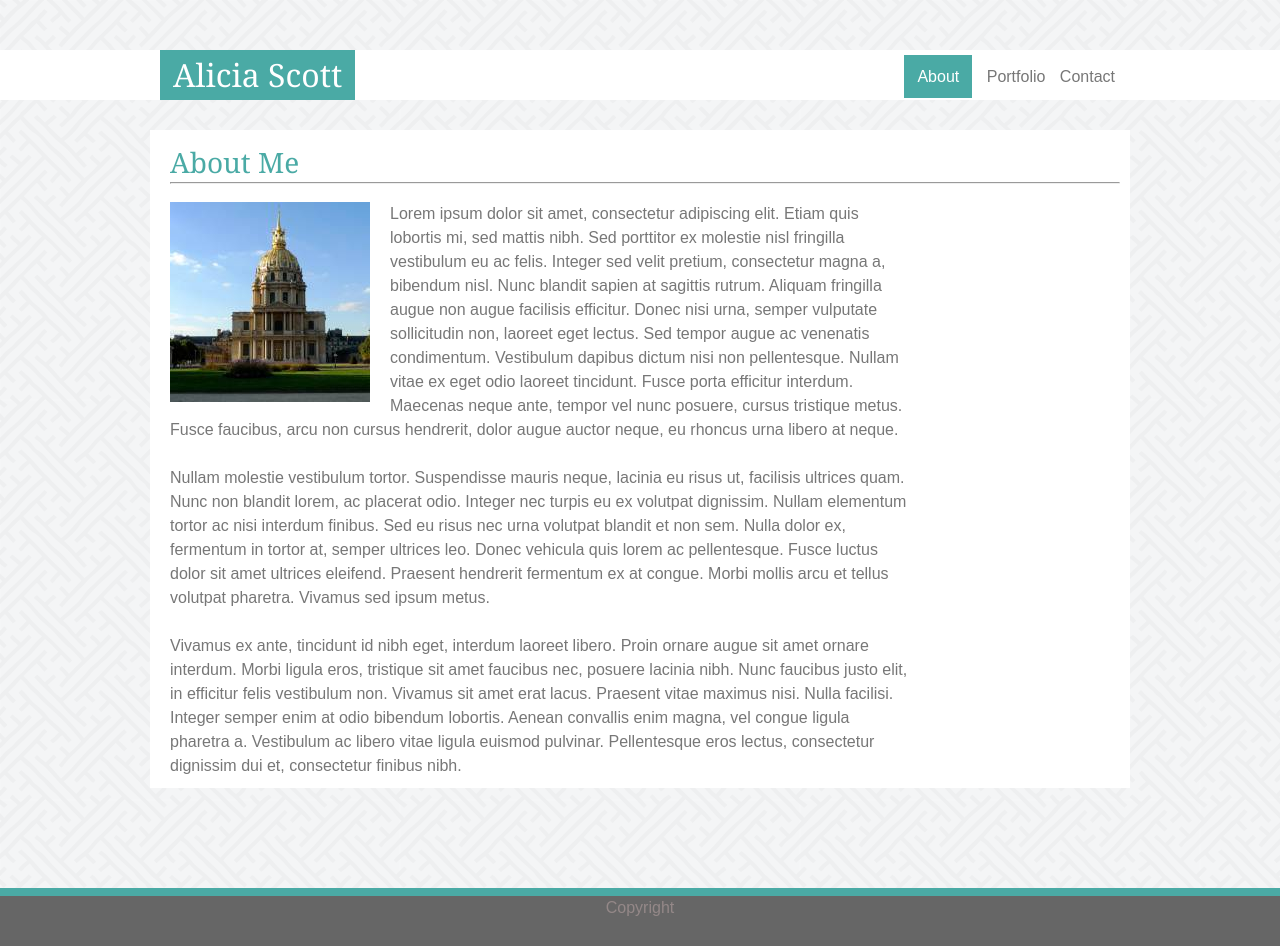
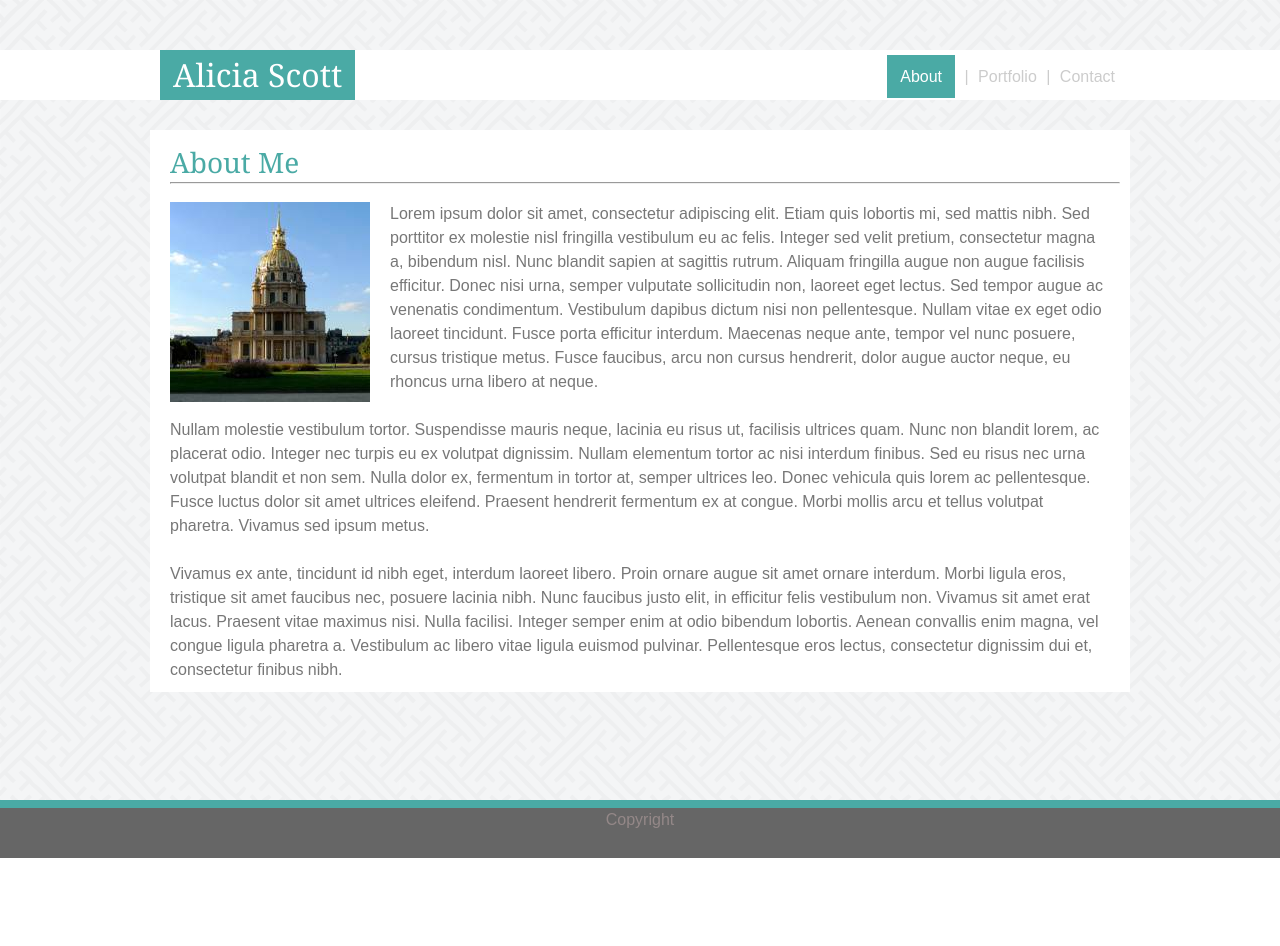
Before and after one commit to avscott562/Basic-Portfolio, a plain HTML site: page index.html in a window 1280 px wide. After the commit the page ends 858 px from the top, so only its background shows below. Drawn offline with Linux system fonts and the light colour scheme.

Commit message:
add sticky footer and styling to navlink

```diff
--- a/assets/css/style.css
+++ b/assets/css/style.css
@@ -1,3 +1,13 @@
+html, body {
+    height: 100%;
+    margin: 0;
+}
+
+.all {
+    min-height: 100%;
+    margin-bottom: -50px;
+}
+
 body {
     color: #777777;
     font-family: Arial, 'Helvetica Neue', Helvetica, sans-serif;
@@ -45,12 +55,18 @@ h2 {
 .navBar {
     float: right;
     padding-top: 15px;
+    color: #cccccc;
 }
 
 .navLink {
-    color: #777777;
+    color: #cccccc;
     text-decoration: none;
     margin: 5px;
+}
+
+a:hover {
+    background: darkslategray;
+    padding: 13px;
 }
 
 .select {
@@ -90,8 +106,7 @@ hr {
 }
 
 .text {
-    width: 740px;
-    margin: 0;
+    margin-right: 20px;
     padding: 0;
 }
 
@@ -156,6 +171,10 @@ input[type=submit] {
     margin-top: 10px;
 }
 
+.push, footer {
+    height: 50px;
+}
+
 footer {
     clear: both;
     overflow: auto;
--- a/index.html
+++ b/index.html
@@ -8,12 +8,13 @@
     </head>
 
     <body>
+        <div class="all">
             <header class="header">
                 <div class="headerContent">
                     <h1 class="name">Alicia Scott</h1>
                     <nav class="navBar">
-                    <a class="navLink select" href="index.html">About</a>
-                    <a class="navLink" href="portfolio.html">Portfolio</a>
+                        <a class="navLink select" href="index.html">About</a> |
+                        <a class="navLink" href="portfolio.html">Portfolio</a> |
                         <a class="navLink" href="contact.html">Contact</a>
                     </nav>
                 </div>
@@ -33,6 +34,8 @@
                     </div>
                 </div>
             </section>
+            <div class="push"></div>
+        </div>
 
         <footer>Copyright</footer>
     </body>
```
Also changed, not shown: contact.html (+5 -2 lines), portfolio.html (+5 -2 lines). Lines whose indentation alone changed are shown as unchanged.
